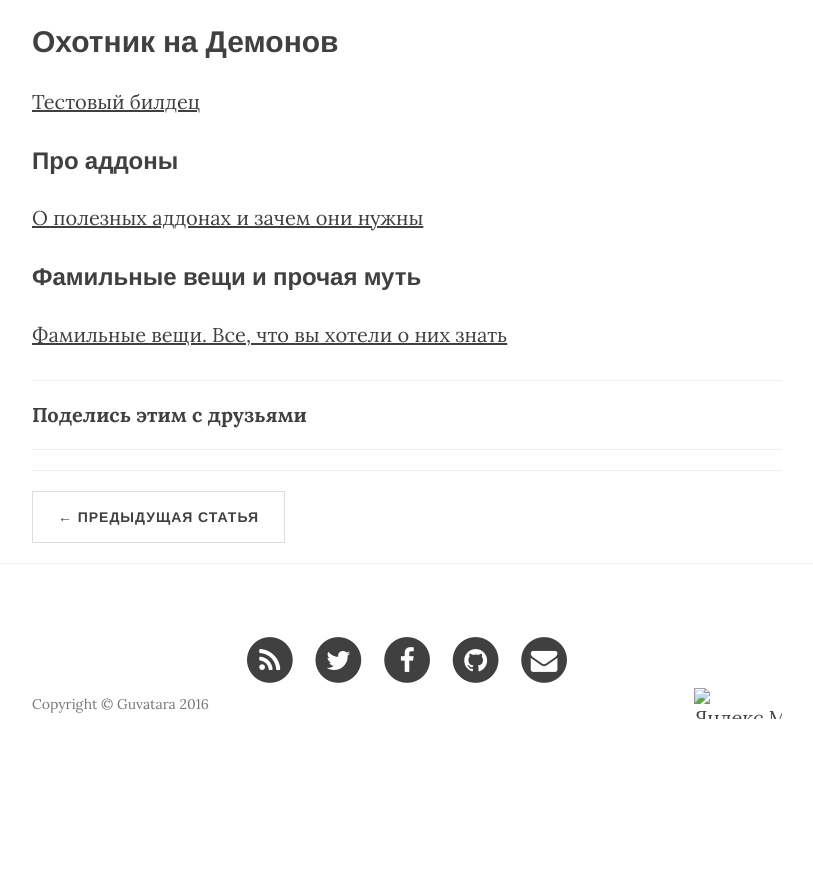
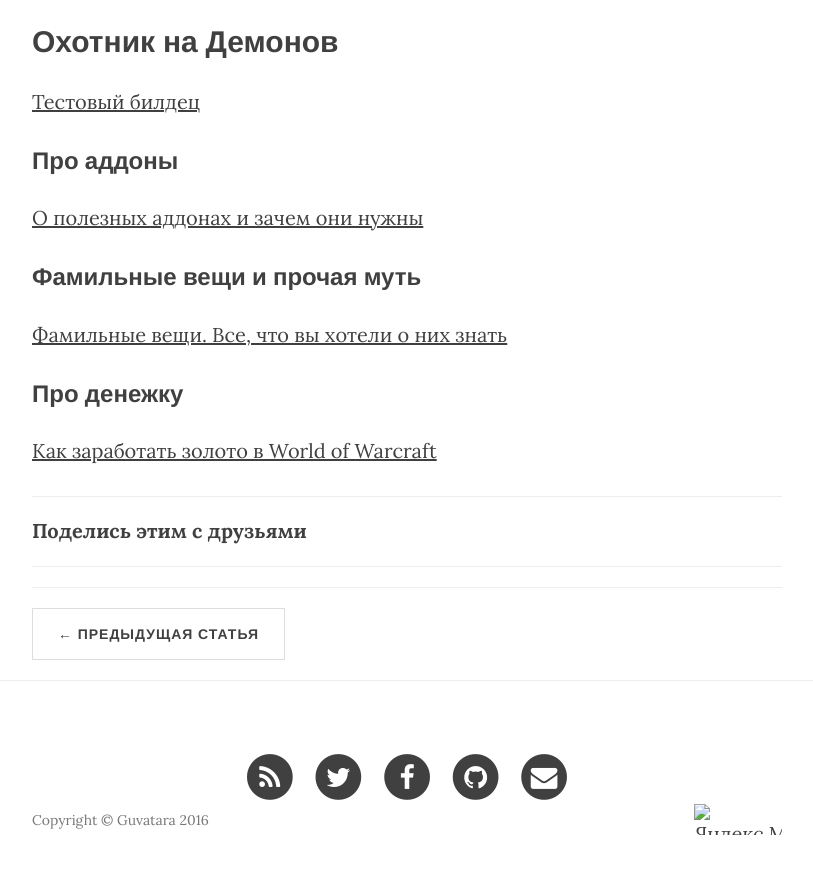
Before and after one commit to guvatara/guvatara.github.io, a Jekyll site: the page built from _posts/2016-08-16-WoW-Bilds.markdown, in a window 1280 px wide and 900 px high, scrolled down 1673 px. Shown: the top 874 px of the window, without its empty margins (233-1046 px from the left). Built offline with Jekyll 4.4.1, drawn with Linux system fonts in a browser that asks for light colours; nearby versions of some CDN libraries; comment, search, counter and statistics services are not loaded; a style sheet for code colours, icons or effects is not loaded; before the commit the page ends 2457 px from its top, so only the background shows below that.

Commit message:
guvaCom-2 Наполнение сайта статьями

```diff
--- a/_posts/2016-08-16-WoW-Bilds.markdown
+++ b/_posts/2016-08-16-WoW-Bilds.markdown
@@ -55,3 +55,7 @@ header-img: "images/wow-bg.jpg"
 <h3>Фамильные вещи и прочая муть</h3>
 
 <a href="http://eu.battle.net/forums/ru/wow/topic/5299070954">Фамильные вещи. Все, что вы хотели о них знать</a>
+
+<h3>Про денежку</h3>
+
+<a href="http://ru.wikihow.com/%D0%B7%D0%B0%D1%80%D0%B0%D0%B1%D0%BE%D1%82%D0%B0%D1%82%D1%8C-%D0%B7%D0%BE%D0%BB%D0%BE%D1%82%D0%BE-%D0%B2-World-of-Warcraft">Как заработать золото в World of Warcraft</a>
```
